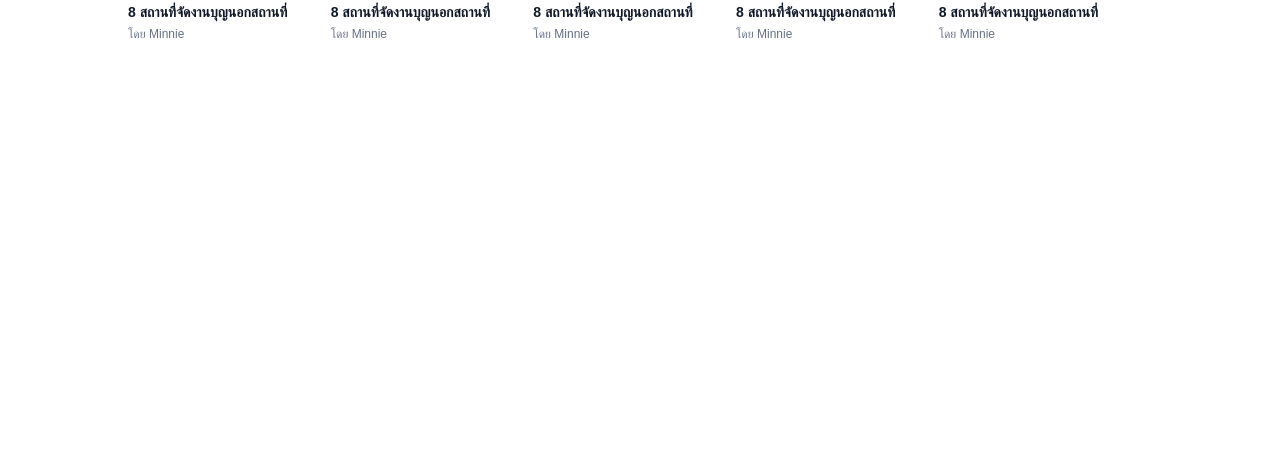
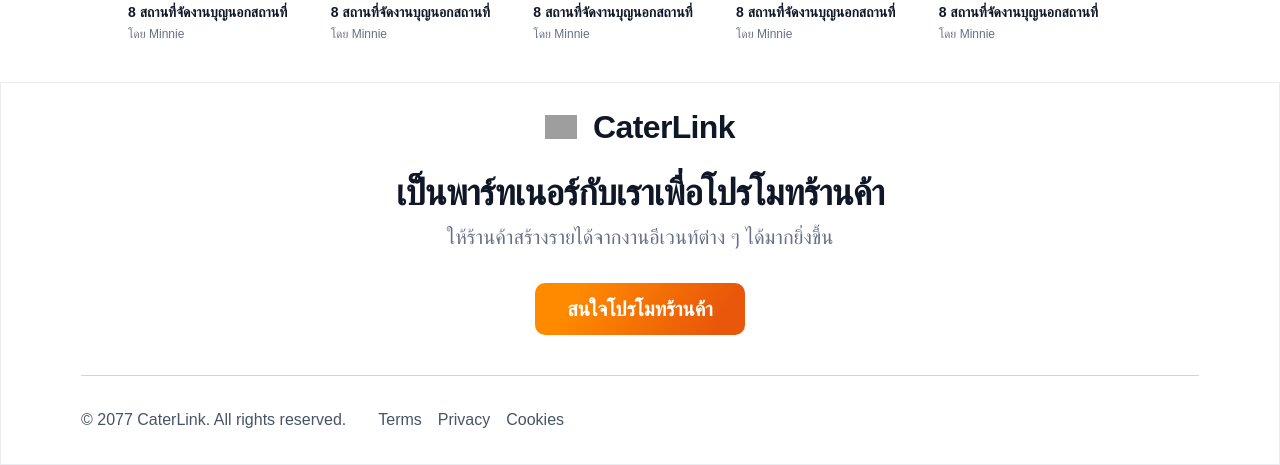
Before and after one commit to prompipat/SoftDev_Frontend, a React (Vite) app: page / in a window 1280 px wide. Shown: the part 4082-4547 px from the top of the page. Before the commit the page ends 4164 px from the top, so only its background shows below. Built offline with nearby package versions, Linux system fonts and the light colour scheme; grey boxes are pictures that could not be loaded; a web font is replaced by a local one.

Commit message:
make footer component

```diff
--- /dev/null
+++ b/src/components/ui/Footer.jsx
@@ -0,0 +1,46 @@
+import { Button } from "@headlessui/react";
+
+function Footer() {
+  return (
+    <div className="w-full h-fit py-8 flex flex-col gap-10 border border-[#EAECF0]">
+      <div className="flex flex-col px-8 gap-8 justify-center items-center">
+        <div className="flex gap-4 justify-center items-center">
+          <img
+            src="https://github.com/shadcn.png"
+            alt=""
+            className="max-w-8 "
+          />
+          <h1 className="logo">CaterLink</h1>
+        </div>
+
+        <div className="flex flex-col gap-2 justify-center items-center text-center">
+          <h1 className="text-[#101828]">
+            เป็นพาร์ทเนอร์กับเราเพื่อโปรโมทร้านค้า
+          </h1>
+          <p className="text-xl text-[#667085]">
+            ให้ร้านค้าสร้างรายได้จากงานอีเวนท์ต่าง ๆ ได้มากยิ่งขึ้น
+          </p>
+        </div>
+
+        <Button className="bg-gradient rounded-lg py-3 px-8 text-white w-fit text-xl font-bold">
+          สนใจโปรโมทร้านค้า
+        </Button>
+      </div>
+
+      <div className="flex px-20 gap-8 justify-start">
+        <div className="border-t w-full border-[#D0D5DD] pt-8 flex gap-8">
+          <p className="text-[#475467]">
+            © 2077 CaterLink. All rights reserved.
+          </p>
+          <div className="flex gap-4">
+            <p className="text-[#475467]">Terms</p>
+            <p className="text-[#475467]">Privacy</p>
+            <p className="text-[#475467]">Cookies</p>
+          </div>
+        </div>
+      </div>
+    </div>
+  );
+}
+
+export default Footer;
--- a/src/pages/CustomerHomepage.jsx
+++ b/src/pages/CustomerHomepage.jsx
@@ -5,6 +5,7 @@
 import PackageCard from "../components/ui/PackageCard";
 import TestimonialCard from "../components/ui/TestimonialCard";
 import BlogpostCard from "../components/ui/BlogpostCard";
+import Footer from "../components/ui/Footer";
 
 import { Button } from "@/components/ui/button";
 import { ArrowRight } from "lucide-react";
@@ -284,6 +285,8 @@
           <BlogpostCard />
         </div>
       </div>
+
+      <Footer />
     </>
   );
 }
```
